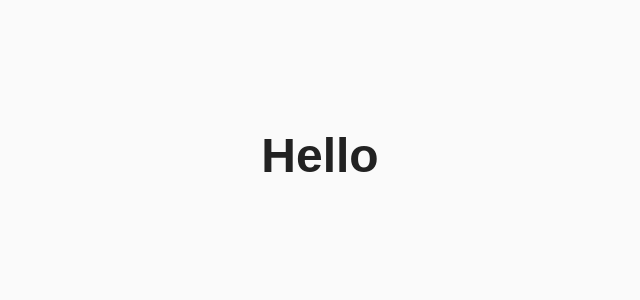
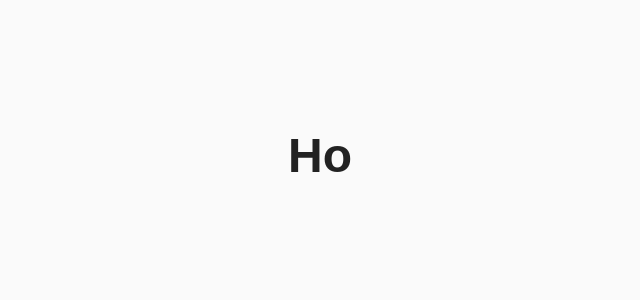
Before and after one commit to henderson2k/henderson2k.github.io, a Jekyll site: the page index.html, which Jekyll copies as it is, in a window 1280 px wide. Shown: the top 300 px of the page, without its empty margins (320-960 px from the left). Built offline with Jekyll 4.4.1, drawn with Linux system fonts in a browser that asks for light colours.

Commit message:
Update index.html

```diff
--- a/index.html
+++ b/index.html
@@ -18,6 +18,6 @@
   </style>
 </head>
 <body>
-  <h1>Hello </h1>
+  <h1>Ho</h1>
 </body>
 </html>
```
